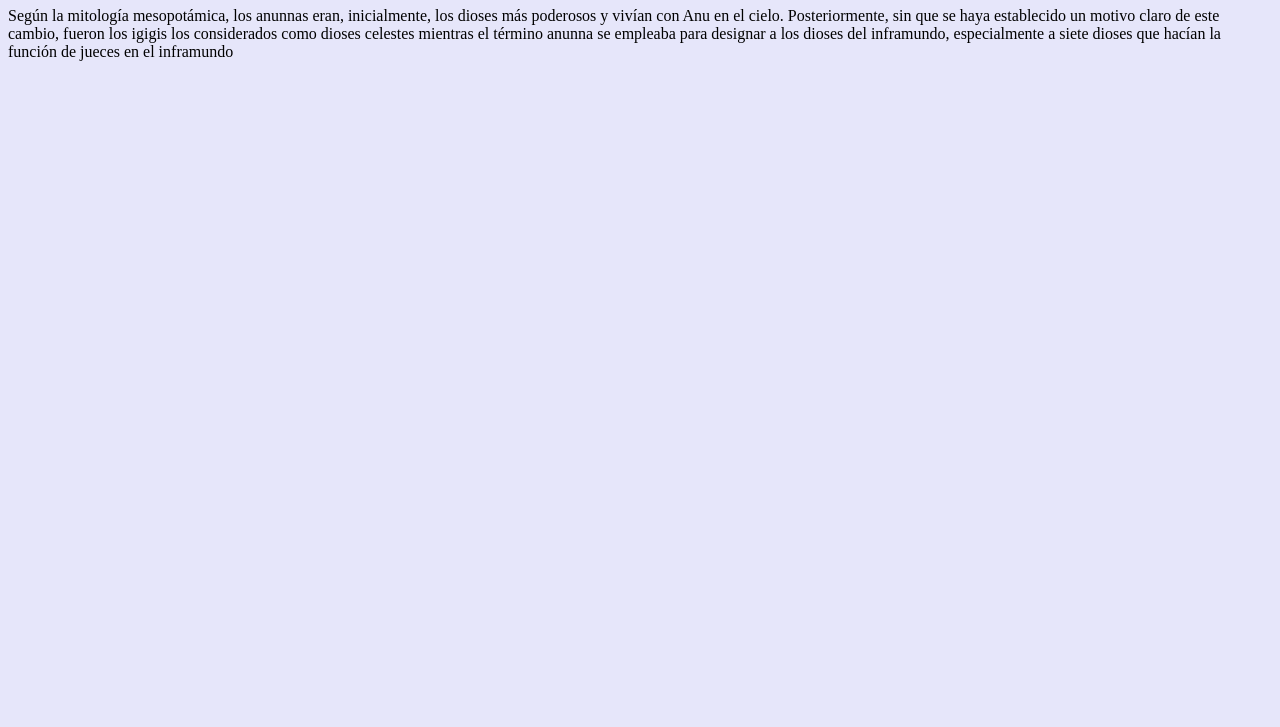
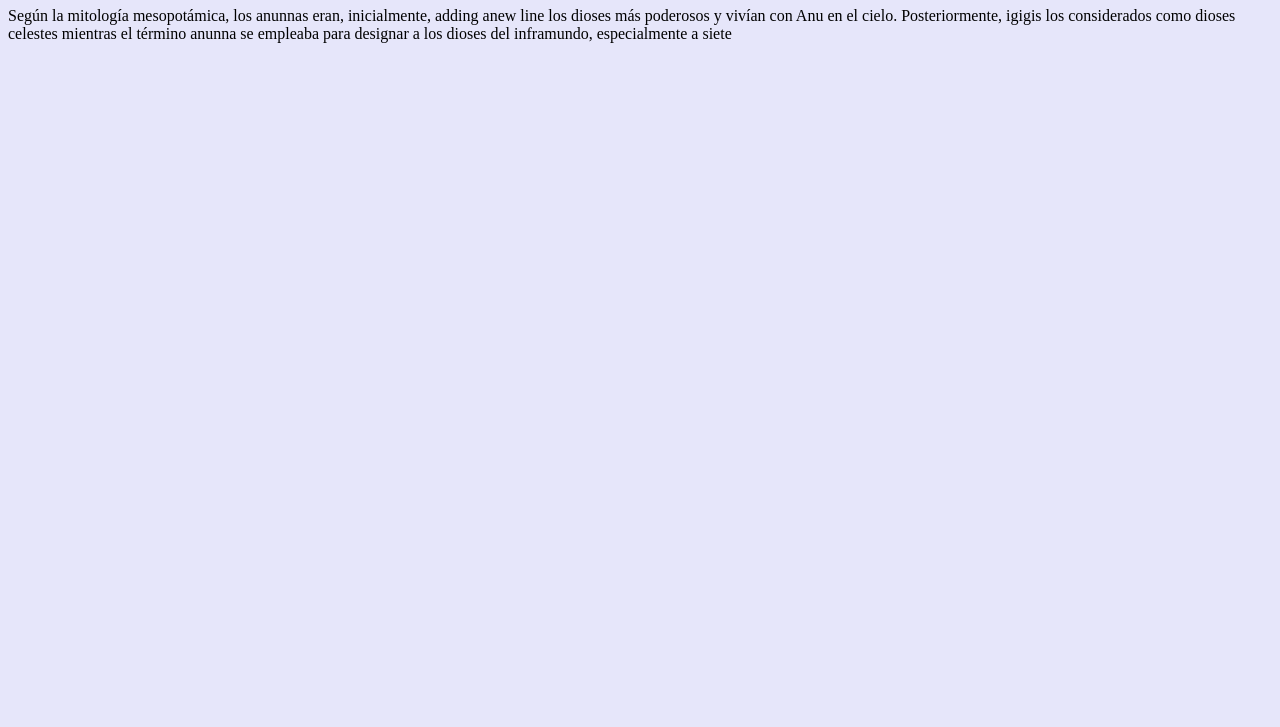
Before and after one commit to ignaciocarrasquedo/stashing, a plain HTML site: page Index.html in a window 1280 px wide. Shown: the part 73-800 px from the top of the page. Drawn offline with Linux system fonts and the light colour scheme.

Commit message:
New changes

```diff
--- a/Index.html
+++ b/Index.html
@@ -9,10 +9,10 @@
     <body>
         <h1>GoodBye World!!</h1>
         <p>Según la mitología mesopotámica, los anunnas eran, inicialmente,
+           adding anew line
            los dioses más poderosos y vivían con Anu en el cielo. Posteriormente,
-           sin que se haya establecido un motivo claro de este cambio, fueron los
            igigis los considerados como dioses celestes mientras el término anunna
            se empleaba para designar a los dioses del inframundo, especialmente a siete
-           dioses que hacían la función de jueces en el inframundo</p>
+           </p>
     </body>
 </html>
```
